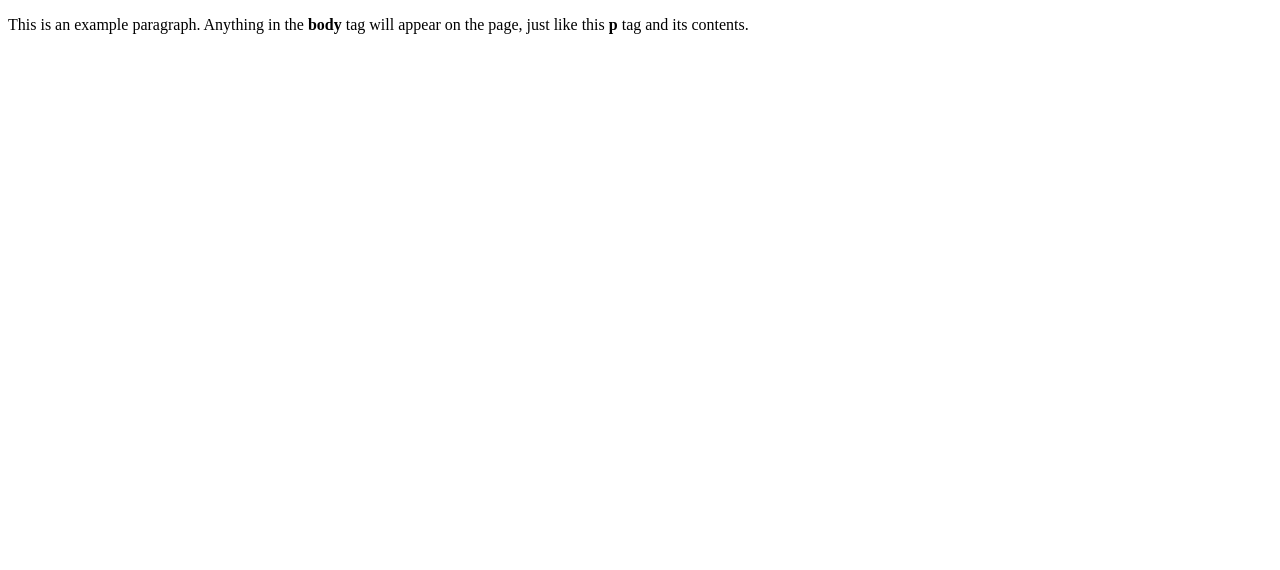
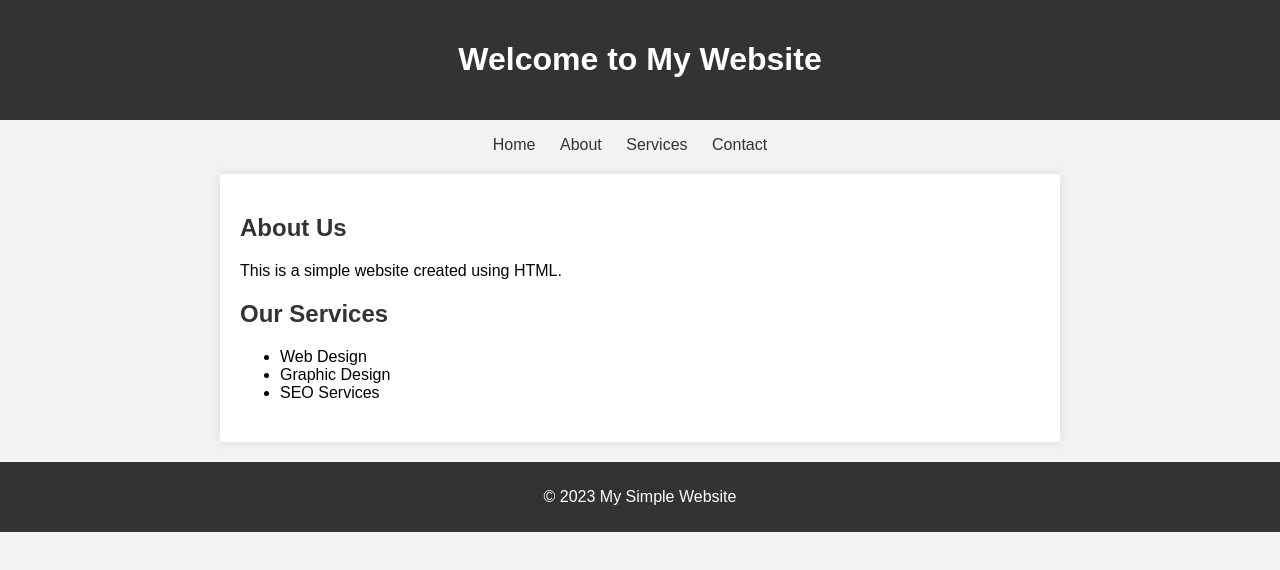
Before and after one commit to CoreLab3D/CoreLab3D.github.io, a plain HTML site: page index.html in a window 1280 px wide. Drawn offline with Linux system fonts and the light colour scheme.

Commit message:
Update index.html

```diff
--- a/index.html
+++ b/index.html
@@ -1,9 +1,96 @@
-<!doctype html>
-<html>
-  <head>
-    <title>This is the title of the webpage!</title>
-  </head>
-  <body>
-    <p>This is an example paragraph. Anything in the <strong>body</strong> tag will appear on the page, just like this <strong>p</strong> tag and its contents.</p>
-  </body>
+<!DOCTYPE html>
+<html lang="en">
+<head>
+    <meta charset="UTF-8">
+    <meta name="viewport" content="width=device-width, initial-scale=1.0">
+    <title>My Simple Website</title>
+    <style>
+        body {
+            font-family: Arial, sans-serif;
+            background-color: #f2f2f2;
+            margin: 0;
+            padding: 0;
+        }
+
+        header {
+            background-color: #333;
+            color: #fff;
+            text-align: center;
+            padding: 20px;
+        }
+
+        nav ul {
+            list-style: none;
+            padding: 0;
+            text-align: center;
+        }
+
+        nav li {
+            display: inline;
+            margin-right: 20px;
+        }
+
+        nav a {
+            text-decoration: none;
+            color: #333;
+        }
+
+        main {
+            max-width: 800px;
+            margin: 20px auto;
+            padding: 20px;
+            background-color: #fff;
+            box-shadow: 0 0 10px rgba(0, 0, 0, 0.1);
+        }
+
+        section {
+            margin-bottom: 20px;
+        }
+
+        h2 {
+            color: #333;
+        }
+
+        footer {
+            background-color: #333;
+            color: #fff;
+            text-align: center;
+            padding: 10px;
+        }
+    </style>
+</head>
+<body>
+    <header>
+        <h1>Welcome to My Website</h1>
+    </header>
+
+    <nav>
+        <ul>
+            <li><a href="#">Home</a></li>
+            <li><a href="#">About</a></li>
+            <li><a href="#">Services</a></li>
+            <li><a href="#">Contact</a></li>
+        </ul>
+    </nav>
+
+    <main>
+        <section>
+            <h2>About Us</h2>
+            <p>This is a simple website created using HTML.</p>
+        </section>
+
+        <section>
+            <h2>Our Services</h2>
+            <ul>
+                <li>Web Design</li>
+                <li>Graphic Design</li>
+                <li>SEO Services</li>
+            </ul>
+        </section>
+    </main>
+
+    <footer>
+        <p>&copy; 2023 My Simple Website</p>
+    </footer>
+</body>
 </html>
```
